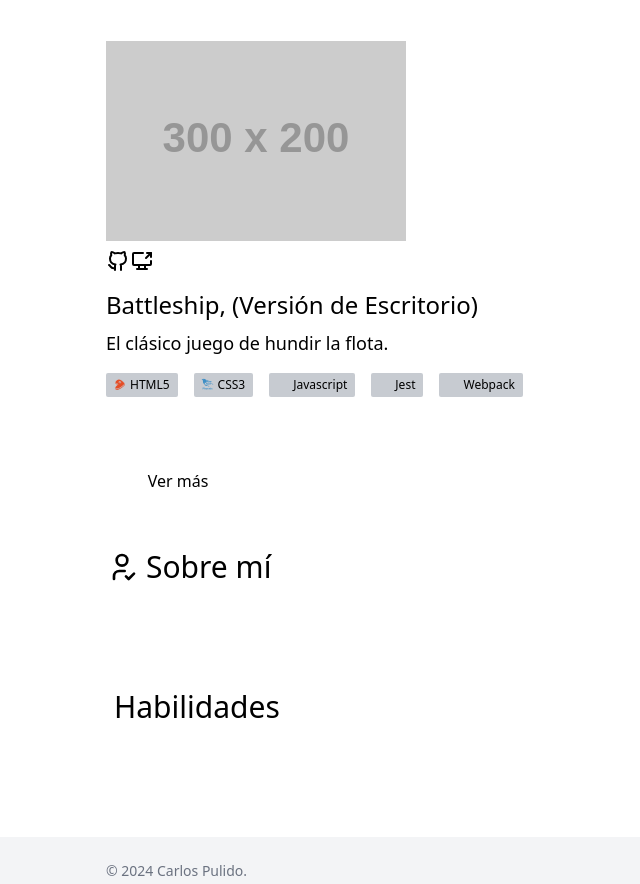
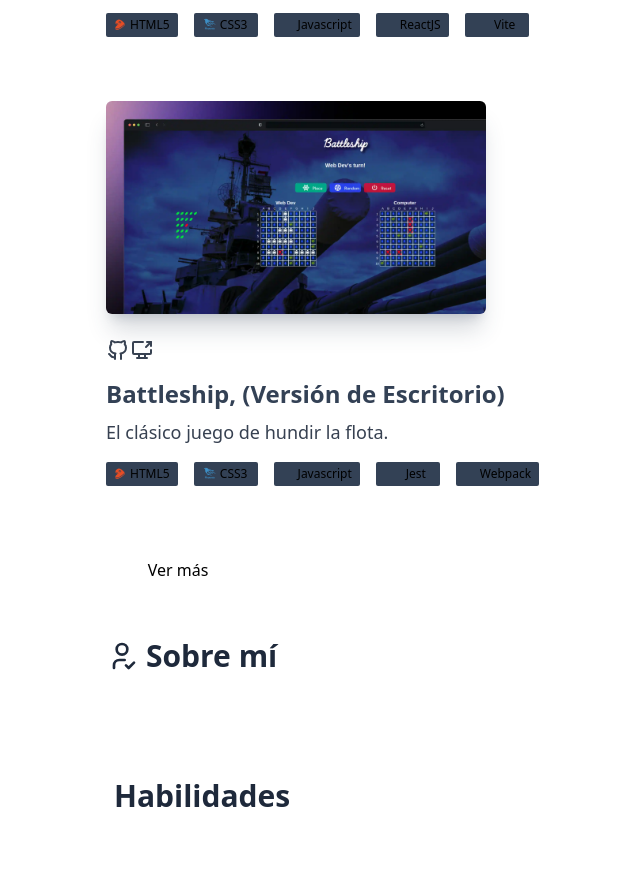
Before and after one commit to carlosfrontend/portfolio, an Astro site: page / in a window 1280 px wide. Shown: the part 1679-2563 px from the top of the page, without its empty margins (86-726 px from the left). Built offline with nearby package versions, Linux system fonts and the light colour scheme; Astro itself is replaced by a stand-in of ours; placeholder pictures from the web are drawn by us.

Commit message:
Feat: Set some projects images

```diff
--- a/src/components/CardProject.astro
+++ b/src/components/CardProject.astro
@@ -5,23 +5,23 @@ import { Image } from "astro:assets";
 interface Props {
   title: string;
   description: string;
-  imageUrl: string;
+  image: ImageMetadata;
   codeLink: string;
   liveLink: string;
   tags:Array<object>;
   loading:any;
 }
 
-const { title, description, imageUrl, codeLink, liveLink, tags, loading } = Astro.props;
+const { title, description, image, codeLink, liveLink, tags, loading } = Astro.props;
 ---
 
 <article class="w-full pb-12 border-solid">
   <Image
-    class=""
+    class="tablet:w-[380px] rounded-md shadow-xl dark:shadow-slate-300/20 shadow-slate-700/20 mb-4"
     height="200"
     loading={loading}
     width="300"
-    src={imageUrl}
+    src={image}
     alt="Imágen del proyecto"
   />
   <div class="flex justify-start pt-2 pb-4">
@@ -32,7 +32,7 @@ const { title, description, imageUrl, codeLink, liveLink, tags, loading } = Astr
       rel="noreferrer noopener"
       ><svg
         xmlns="http://www.w3.org/2000/svg"
-        class="size-6"
+        class="size-6 text-gray-700 dark:text-white/80"
         viewBox="0 0 24 24"
         fill="none"
         stroke="currentColor"
@@ -50,7 +50,7 @@ const { title, description, imageUrl, codeLink, liveLink, tags, loading } = Astr
       target="_blank"
       rel="noreferrer noopener"
       ><svg
-        class="size-6"
+        class="size-6 text-gray-700 dark:text-white/80"
         viewBox="0 0 24 24"
         fill="none"
         stroke="currentColor"
@@ -65,12 +65,12 @@ const { title, description, imageUrl, codeLink, liveLink, tags, loading } = Astr
       ></a
     >
   </div>
-  <h3 class="text-2xl pb-2">{title}</h3>
-  <p class="w-full text-lg text-pretty font-light dark:text-white/80">
+  <h3 class="text-2xl pb-2 dark:text-white/80 text-slate-700 font-semibold">{title}</h3>
+  <p class="w-full text-lg text-pretty font-normal dark:text-white/80 text-gray-700">
     {description}
   </p>
   <div class="flex flex-wrap gap-x-4 py-3">
-    {tags.map(tag => <div class="bg-slate-600/30 gap-x-1 px-2 p-1 rounded-sm flex justify-center items-center my-1 text-xs"><i class={tag["className"]}></i>{tag["name"]}</div>)}
+    {tags.map(tag => <div class="min-w-16 h-auto dark:bg-slate-700/60 dark:text-white/80 bg-slate-700 gap-x-1 px-2 p-1 rounded-sm flex justify-center items-center my-1 text-xs"><i class={`${tag["className"]}`}></i>{tag["name"]}</div>)}
 
   </div>
 </article>
--- a/src/components/Hero.astro
+++ b/src/components/Hero.astro
@@ -13,13 +13,13 @@ import ButtonToolTip from "./ButtonToolTip.jsx";
   >
 </h1>
 <h2
-  class="w-full mx-auto text-pretty font-normal dark:text-slate-300 text-gray-500/90 py-4 text-xl"
+  class="w-full mx-auto text-pretty font-normal dark:text-slate-300 text-gray-800 py-4 text-xl"
 >
   Un <strong class="dark:text-yellow-200 text-slate-700 font-bold"
     >Desarrollador Front-End</strong
   > de Madrid, España 🇪🇸.
 </h2>
-<p class="w-full mx-auto dark:text-slate-300 text-gray-500/90 py-1 text-xl">
+<p class="w-full mx-auto dark:text-slate-300 text-gray-800 py-1 text-xl">
   LLevo ➕ de un año 📅 <strong
     class="dark:text-yellow-200/70 text-slate-700 font-bold">estudiando</strong
   > y <strong class="dark:text-yellow-200/70 text-slate-700 font-bold"
@@ -34,7 +34,7 @@ import ButtonToolTip from "./ButtonToolTip.jsx";
   >
 </p>
 
-<p class="w-full mx-auto dark:text-slate-300 text-gray-500/90 py-1 text-xl">
+<p class="w-full mx-auto dark:text-slate-300 text-gray-800 py-1 text-xl">
   Desde aquí 👇 puedes:
 </p>
 
--- /dev/null
+++ b/src/components/data/projects.js
@@ -0,0 +1,79 @@
+import todoListImage from "../../images/todoList.webp";
+import memoryCardImage from "../../images/memoryCard.webp";
+import battleshipImage from "../../images/battleship.webp";
+
+const projects = () => [
+  {
+    title: "TodoList App  ",
+    description:
+      "Una aplicación de lista de tareas que almacena los datos con localStorage. Permite crear y borrar proyectos, incluir tareas dentro de cada uno, mostrar las tareas que existen dentro de ellos y editar cada una de ellas. Organiza las tareas por bandejas para poder ordenarlas por proximidad en el tiempo, Inbox, Today, Tomorrow, Next. Para manejar las fechas he utilizado la librería externa 'date-fns' como dependencia del proyecto.",
+    image: todoListImage,
+    loading: "eager",
+    codeLink: "https://github.com/carlosfrontend/todo-list/",
+    liveLink: "https://carlosfrontend.github.io/todo-list/",
+    tags: [
+      { name: "HTML5", className: "devicon-html5-plain colored" },
+      { name: "CSS3", className: "devicon-css3-plain colored" },
+      {
+        name: "Javascript",
+        className: "devicon-javascript-plain colored",
+      },
+      { name: "Webpack", className: "devicon-webpack-plain colored" },
+    ],
+  },
+  {
+    title: "Memory Game",
+    description:
+      "Juego de memoria en el que no puedes elegir la misma pareja de cartas dos veces, ¿ Te atreves ?. Obtiene las imágenes de una API externa. Cada vez que se hace click en una de las tarjetas estas son barajadas y colocadas aleatoriamente. Mantiene la puntuación actual y la mejor puntuación. Uso de ganchos useEffect y useState de ReactJS.",
+    image: memoryCardImage,
+    loading: "lazy",
+    codeLink: "https://github.com/carlosfrontend/memory-card/",
+    liveLink: "https://memory-card-roan.vercel.app/",
+    tags: [
+      { name: "HTML5", className: "devicon-html5-plain colored" },
+      { name: "CSS3", className: "devicon-css3-plain colored" },
+      {
+        name: "Javascript",
+        className: "devicon-javascript-plain colored",
+      },
+      { name: "ReactJS", className: "devicon-react-original colored" },
+      { name: "Vite", className: "devicon-vitejs-plain colored" },
+    ],
+  },
+  {
+    title: "Battleship, (Versión de Escritorio)",
+    description: "El clásico juego de hundir la flota.",
+    image: battleshipImage,
+    loading: "lazy",
+    codeLink: "https://github.com/carlosfrontend/battleship-game",
+    liveLink: "https://carlosfrontend.github.io/battleship-game/",
+    tags: [
+      { name: "HTML5", className: "devicon-html5-plain colored" },
+      { name: "CSS3", className: "devicon-css3-plain colored" },
+      {
+        name: "Javascript",
+        className: "devicon-javascript-plain colored",
+      },
+      { name: "Jest", className: "devicon-jest-plain colored" },
+      { name: "Webpack", className: "devicon-webpack-plain colored" },
+    ],
+  },
+  {
+    title: "Home Page",
+    description: "Una página de inicio responsiva.",
+    codeLink: "https://github.com/carlosfrontend/odin-homepage/",
+    liveLink: "https://carlosfrontend.github.io/odin-homepage/",
+    imageUrl: "https://placehold.co/300X200",
+    loading: "eager",
+    tags: [
+      { name: "HTML5", className: "devicon-html5-plain colored" },
+      { name: "CSS3", className: "devicon-css3-plain colored" },
+      {
+        name: "Javascript",
+        className: "devicon-javascript-plain colored",
+      },
+    ],
+  },
+];
+
+export { projects };
--- a/src/components/data/projects.json
+++ /dev/null
@@ -1,73 +0,0 @@
-{
-  "projects": [
-    {
-      "title": "TodoList App  ",
-      "description": "Una aplicación de lista de tareas que almacena los datos con localStorage. Permite crear y borrar proyectos, incluir tareas dentro de cada uno, mostrar las tareas que existen dentro de ellos y editar cada una de ellas. Organiza las tareas por bandejas para poder ordenarlas por proximidad en el tiempo, Inbox, Today, Tomorrow, Next. Para manejar las fechas he utilizado la librería externa 'date-fns' como dependencia del proyecto.",
-      "imageUrl": "https://placehold.co/300X200",
-      "loading": "lazy",
-      "codeLink": "https://github.com/carlosfrontend/todo-list/",
-      "liveLink": "https://carlosfrontend.github.io/todo-list/",
-      "tags": [
-        { "name": "HTML5", "className": "devicon-html5-plain colored" },
-        { "name": "CSS3", "className": "devicon-css3-plain colored" },
-        {
-          "name": "Javascript",
-          "className": "devicon-javascript-plain colored"
-        },
-        { "name": "Webpack", "className": "devicon-webpack-plain colored" }
-      ]
-    },
-    {
-      "title": "Memory Game",
-      "description": "Juego de memoria en el que no puedes elegir la misma pareja de cartas dos veces, ¿ Te atreves ?. Obtiene las imágenes de una API externa. Cada vez que se hace click en una de las tarjetas estas son barajadas y colocadas aleatoriamente. Mantiene la puntuación actual y la mejor puntuación. Uso de ganchos useEffect y useState de ReactJS.",
-      "imageUrl": "https://placehold.co/300X200",
-      "loading": "lazy",
-      "codeLink": "https://github.com/carlosfrontend/memory-card/",
-      "liveLink": "https://memory-card-roan.vercel.app/",
-      "tags": [
-        { "name": "HTML5", "className": "devicon-html5-plain colored" },
-        { "name": "CSS3", "className": "devicon-css3-plain colored" },
-        {
-          "name": "Javascript",
-          "className": "devicon-javascript-plain colored"
-        },
-        { "name": "ReactJS", "className": "devicon-react-original colored" },
-        { "name": "Vite", "className": "devicon-vitejs-plain colored" }
-      ]
-    },
-    {
-      "title": "Battleship, (Versión de Escritorio)",
-      "description": "El clásico juego de hundir la flota.",
-      "imageUrl": "https://placehold.co/300X200",
-      "loading": "lazy",
-      "codeLink": "https://github.com/carlosfrontend/battleship-game",
-      "liveLink": "https://carlosfrontend.github.io/battleship-game/",
-      "tags": [
-        { "name": "HTML5", "className": "devicon-html5-plain colored" },
-        { "name": "CSS3", "className": "devicon-css3-plain colored" },
-        {
-          "name": "Javascript",
-          "className": "devicon-javascript-plain colored"
-        },
-        { "name": "Jest", "className": "devicon-jest-plain colored" },
-        { "name": "Webpack", "className": "devicon-webpack-plain colored" }
-      ]
-    },
-    {
-      "title": "Home Page",
-      "description": "Una página de inicio responsiva.",
-      "codeLink": "https://github.com/carlosfrontend/odin-homepage/",
-      "liveLink": "https://carlosfrontend.github.io/odin-homepage/",
-      "imageUrl": "https://placehold.co/300X200",
-      "loading": "lazy",
-      "tags": [
-        { "name": "HTML5", "className": "devicon-html5-plain colored" },
-        { "name": "CSS3", "className": "devicon-css3-plain colored" },
-        {
-          "name": "Javascript",
-          "className": "devicon-javascript-plain colored"
-        }
-      ]
-    }
-  ]
-}
--- a/src/pages/index.astro
+++ b/src/pages/index.astro
@@ -2,7 +2,7 @@
 import Layout from "../layouts/Layout.astro";
 import Hero from "../components/Hero.astro";
 import SectionContainer from "../components/SectionContainer.astro";
-import { projects } from "../components/data/projects.json";
+import { projects } from "../components/data/projects.js";
 import CardProject from "../components/CardProject.astro";
 import ProjectsIcon from "../components/ProjectsIcon.astro";
 
@@ -11,6 +11,8 @@ const sections = [
   { id: "sobre-mi", name: "Sobre mí", icon: ProjectsIcon },
   { id: "habilidades", name: "Habilidades", icon: ProjectsIcon },
 ];
+
+const PROJECTS = projects();
 ---
 
 <Layout
@@ -27,7 +29,7 @@ const sections = [
       sections.map((section) => (
         <SectionContainer id={section.id}>
           {section.name === "Proyectos" ? (
-            <h3 class="text-3xl flex items-center gap-x-2 pb-14">
+            <h3 class="text-3xl flex items-center gap-x-2 pb-14 font-bold dark:text-white text-slate-800">
               <span>
                 <svg
                   class="size-8"
@@ -47,7 +49,7 @@ const sections = [
               {section.name}
             </h3>
           ) : section.name === "Sobre mí" ? (
-            <h3 class="text-3xl flex items-center gap-x-2 pb-14">
+            <h3 class="text-3xl flex items-center gap-x-2 pb-14 font-bold dark:text-white text-slate-800">
               <span>
                 <svg
                   class="size-8"
@@ -67,7 +69,7 @@ const sections = [
               {section.name}
             </h3>
           ) : (
-            <h3 class="text-3xl flex items-center gap-x-2 pb-14">
+            <h3 class="text-3xl flex items-center gap-x-2 pb-14 font-bold dark:text-white text-slate-800">
               <span>
                 <svg
                   class="size-8"
@@ -93,18 +95,26 @@ const sections = [
           )}
 
           {section.name === "Proyectos" &&
-            projects.slice(0,3).map((project) => (
+            PROJECTS.slice(0, 3).map((project) => (
               <CardProject
                 title={project.title}
                 description={project.description}
-                imageUrl={project.imageUrl}
+                image={project.image}
                 loading={project.loading}
                 codeLink={project.codeLink}
                 liveLink={project.liveLink}
                 tags={project.tags}
               />
             ))}
-           {section.name === 'Proyectos' &&  <a href="/proyectos" class="flex h-10 items-center justify-center dark:bg-sky-800 dark:text-slate-100 rounded-sm w-36 px-2" href="">Ver más</a>}
+          {section.name === "Proyectos" && (
+            <a
+              href="/proyectos"
+              class="flex h-10 items-center justify-center dark:bg-sky-800 dark:text-slate-100 rounded-sm w-36 px-2"
+              href=""
+            >
+              Ver más
+            </a>
+          )}
         </SectionContainer>
       ))
     }
```
Also changed, not shown: src/images/battleship.webp (added), src/images/memoryCard.webp (added), src/images/todoList.webp (added).
